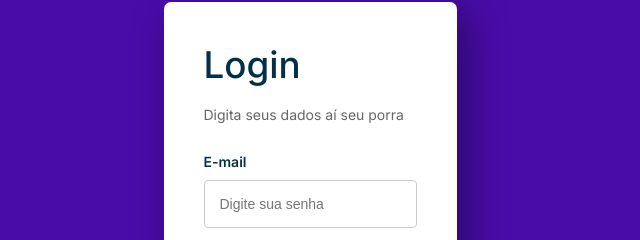
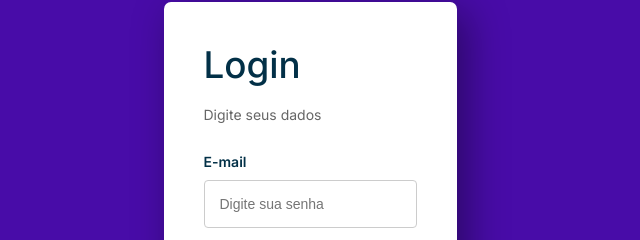
Before and after one commit to joaoviictorsf/login01, a plain HTML site: page index.html in a window 1280 px wide. Shown: the part 159-399 px from the top of the page, 330-970 px from the left. Drawn offline with Linux system fonts and the light colour scheme.

Commit message:
Update index.html

```diff
--- a/index.html
+++ b/index.html
@@ -13,7 +13,7 @@
     <div class="page">
         <form method="POST" class="formLogin">
             <h1>Login</h1>
-            <p>Digita seus dados aí seu porra</p>
+            <p>Digite seus dados</p>
             <label for="email">E-mail</label>
             <input type="email" placeholder="Digite sua senha">
             <label for="password">Senha</label>
```
